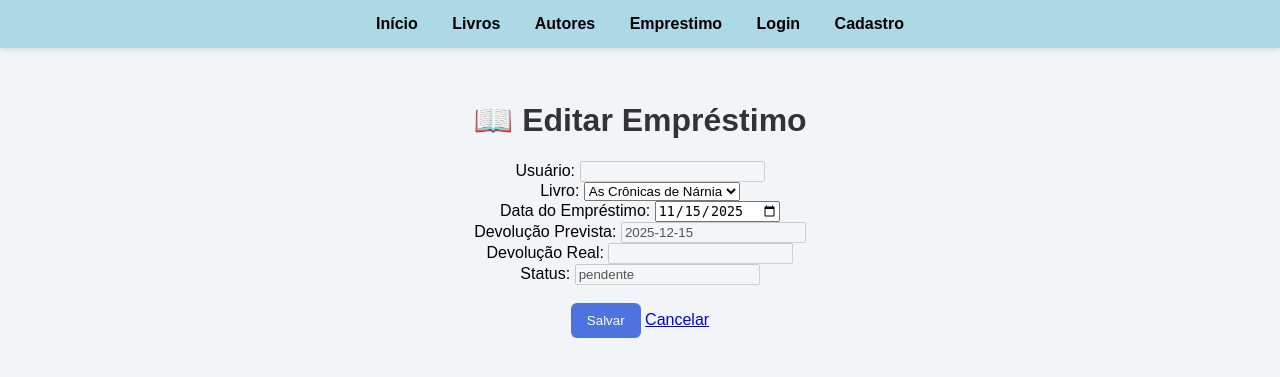
After one commit to ciliadeiros/bd_livros, a Flask app: page /editar_emprestimos/1 in a window 1280 px wide. The commit adds this page. Shown: the top 377 px of the page. Run offline with Flask 3, Linux system fonts and the light colour scheme; the visitor is signed in with stand-in values (Sample User, id 1); data comes from the database, SQL or seed files in the repository; both versions use the stored data as it was after the commit.

Commit message:
Atualizado por Demilly

```diff
--- a/app.py
+++ b/app.py
@@ -9,7 +9,7 @@ from datetime import date
 from dateutil.relativedelta import relativedelta
 
 login_manager = LoginManager()
-login_manager.login_view = 'login'
+login_manager.login_view = 'login' #type: ignore
 app = Flask(__name__)
 app.config['SQLALCHEMY_DATABASE_URI'] = 'sqlite:///livros.db'
 app.secret_key = 'ablublublu'
@@ -328,8 +328,16 @@ def editar_livro(id):
 def remover_livro():
     id_livro = request.form['id']
     conexao = obter_conexao()
-    conexao.execute('DELETE FROM livros WHERE id_livro = ?', (id_livro,))
-    conexao.commit()
+    registros = conexao.execute(
+        'SELECT 1 FROM emprestimos WHERE livro_id = ?', (id_livro,)
+    ).fetchone()
+
+    if registros:
+        flash('Não é possível apagar: o livro está vinculado a um empréstimo.', 'danger')
+
+    else:
+        conexao.execute('DELETE FROM livros WHERE id_livro = ?', (id_livro,))
+        conexao.commit()
     conexao.close()
     return redirect(url_for('livros'))
 
@@ -341,17 +349,19 @@ def emprestimo():
     livros = conexao.execute('SELECT id_livro, titulo FROM livros WHERE quantidade_disponivel > 0').fetchall()
 
     if request.method == "POST":
-        usuario = request.form['usuario_id']
+        email = current_user.email
+
+        sql = "SELECT id_usuario FROM usuarios WHERE email = ?"
+        usuario_id = conexao.execute(sql,(email,)).fetchone()["id_usuario"]
         livro = request.form['livro_id']
         data_emprestimo = datetime.date.today()
         data_devolucao_prevista = data_emprestimo + relativedelta(months=1)
         data_devolucao_real = None
         status_emprestimo = 'pendente'
 
-        conexao.execute('''
-            INSERT INTO emprestimos (usuario_id, livro_id, data_emprestimo, data_devolucao_prevista, data_devolucao_real, status_emprestimo)
-            VALUES (?, ?, ?, ?, ?, ?)
-        ''', (usuario, livro, data_emprestimo, data_devolucao_prevista, data_devolucao_real, status_emprestimo))
+        conexao.execute(''' INSERT INTO emprestimos (usuario_id, livro_id, data_emprestimo, data_devolucao_prevista,
+        data_devolucao_real, status_emprestimo) VALUES (?, ?, ?, ?, ?, ?)''',
+        (usuario_id, livro, data_emprestimo, data_devolucao_prevista, data_devolucao_real, status_emprestimo))
 
         conexao.execute('''
             UPDATE livros
@@ -361,7 +371,7 @@ def emprestimo():
 
         conexao.commit()
         conexao.close()
-        return redirect(url_for('emprestimo'))
+        return redirect(url_for('ver_emprestimos'))
 
     conexao.close()
     return render_template('emprestimo.html', usuarios=usuarios, livros=livros)
@@ -385,10 +395,59 @@ def ver_emprestimos():
         JOIN livros ON emprestimos.livro_id = livros.id_livro
         ORDER BY emprestimos.data_emprestimo DESC
     '''
-
     lista_emprestimos = conexao.execute(consulta).fetchall()
     conexao.close()
     return render_template('ver_emprestimos.html', lista_emprestimos=lista_emprestimos)
 
+@app.route('/editar_emprestimos/<int:id_emprestimo>', methods=["GET", "POST"])
+@login_required
+def editar_emprestimos(id_emprestimo):
+    conexao = obter_conexao()
+
+    # pegar dados originais
+    emprestimo = conexao.execute(
+        "SELECT * FROM emprestimos WHERE id_emprestimo = ?",
+        (id_emprestimo,)
+    ).fetchone()
+
+    if not emprestimo:
+        flash("Empréstimo não encontrado!", "danger")
+        conexao.close()
+        return redirect(url_for("ver_emprestimos"))
+
+    if request.method == "POST":
+
+        # ❗ não altera usuário
+        usuario_id = emprestimo['usuario_id']
+
+        # livro antigo e novo
+        livro_antigo = emprestimo['livro_id']
+        livro_novo = request.form['livro_id']
+
+        data_emprestimo = emprestimo['data_emprestimo']
+        data_devolucao_prevista = emprestimo['data_devolucao_prevista']
+        data_devolucao_real = emprestimo['data_devolucao_real']
+        status_emprestimo = emprestimo['status_emprestimo']
+
+        # ❗ Se o livro mudou, ajusta estoque
+        if livro_novo != str(livro_antigo):
+            conexao.execute(""" UPDATE livros SET quantidade_disponivel = quantidade_disponivel + 1 WHERE id_livro = ?
+            """, (livro_antigo,))
+
+            conexao.execute("""UPDATE livros SET quantidade_disponivel = quantidade_disponivel - 1 WHERE id_livro = ?
+            """, (livro_novo,))
+
+        conexao.execute("""UPDATE emprestimos SET livro_id = ? WHERE id_emprestimo = ?""", (livro_novo, id_emprestimo))
+
+        conexao.commit()
+        conexao.close()
+        flash("Empréstimo atualizado com sucesso!", "success")
+        return redirect(url_for("ver_emprestimos"))
+
+    livros = conexao.execute("SELECT * FROM livros").fetchall()
+    conexao.close()
+
+    return render_template('editar_emprestimos.html', emprestimo=emprestimo, livros=livros)
+
 if __name__ == '__main__':
     app.run(debug=True)
--- a/schemas.sql
+++ b/schemas.sql
@@ -53,5 +53,5 @@ CREATE TABLE IF NOT EXISTS emprestimos (
     data_devolucao_real DATE,
     status_emprestimo TEXT CHECK(status_emprestimo IN ('pendente', 'devolvido', 'atrasado')),
     FOREIGN KEY (usuario_id) REFERENCES usuarios(id_usuario),
-    FOREIGN KEY (livro_id) REFERENCES livros(id_livro)
+    FOREIGN KEY (livro_id) REFERENCES livros(id_livro) ON DELETE CASCADE
 );
--- /dev/null
+++ b/templates/editar_emprestimos.html
@@ -0,0 +1,60 @@
+{% extends 'base.html' %}
+{% block titulo %}Editar Empréstimo{% endblock %}
+{% block conteudo %}
+
+{% with mensagens = get_flashed_messages(with_categories=true) %}
+    {% if mensagens %}
+        {% for categoria, mensagem in mensagens %}
+            <p class="{{ categoria }}">{{ mensagem }}</p>
+        {% endfor %}
+    {% endif %}
+{% endwith %}
+
+<h1>📖 Editar Empréstimo</h1>
+
+<form method="POST" action="{{ url_for('editar_emprestimos', id_emprestimo=emprestimo.id_emprestimo) }}">
+
+    <!-- Usuário (não pode ser alterado) -->
+    <label>Usuário:</label>
+    <input type="text" value="{{ emprestimo.nome_usuario if emprestimo.nome_usuario else '' }}" disabled>
+    <br>
+
+    <!-- Livro -->
+    <label>Livro:</label>
+    <select name="livro_id" required>
+        {% for livro in livros %}
+            <option value="{{ livro.id_livro }}"
+                {% if livro.id_livro == emprestimo.livro_id %}selected{% endif %}>
+                {{ livro.titulo }}
+            </option>
+        {% endfor %}
+    </select>
+    <br>
+
+    <!-- Data do empréstimo -->
+    <label>Data do Empréstimo:</label>
+    <input type="date" name="data_emprestimo"
+           value="{{ emprestimo.data_emprestimo[:10] }}" required>
+    <br>
+
+    <!-- Data prevista (somente exibição) -->
+    <label>Devolução Prevista:</label>
+    <input type="text" value="{{ emprestimo.data_devolucao_prevista[:10] }}" disabled>
+    <br>
+
+    <!-- Data real da devolução (somente exibição) -->
+    <label>Devolução Real:</label>
+    <input type="text" value="{{ emprestimo.data_devolucao_real[:10] if emprestimo.data_devolucao_real else '' }}" disabled>
+    <br>
+
+    <!-- Status (somente exibição) -->
+    <label>Status:</label>
+    <input type="text" value="{{ emprestimo.status_emprestimo }}" disabled>
+    <br><br>
+
+    <button type="submit">Salvar</button>
+    <a href="{{ url_for('ver_emprestimos') }}">Cancelar</a>
+
+</form>
+
+{% endblock %}
--- a/templates/ver_emprestimos.html
+++ b/templates/ver_emprestimos.html
@@ -33,6 +33,10 @@
             <td>{{ emprestimo.data_devolucao_prevista }}</td>
             <td>{{ emprestimo.data_devolucao_real if emprestimo.data_devolucao_real else '-' }}</td>
             <td>{{ emprestimo.status_emprestimo }}</td>
+            <td>
+                <a href="{{ url_for('editar_emprestimos', id_emprestimo=emprestimo.id_emprestimo) }}"><button type="button">Editar</button></a>
+            </td>
+
         </tr>
         {% endfor %}
     </tbody>
```
Also changed, not shown: templates/emprestimo.html (+1 -8 lines), livros.db.
